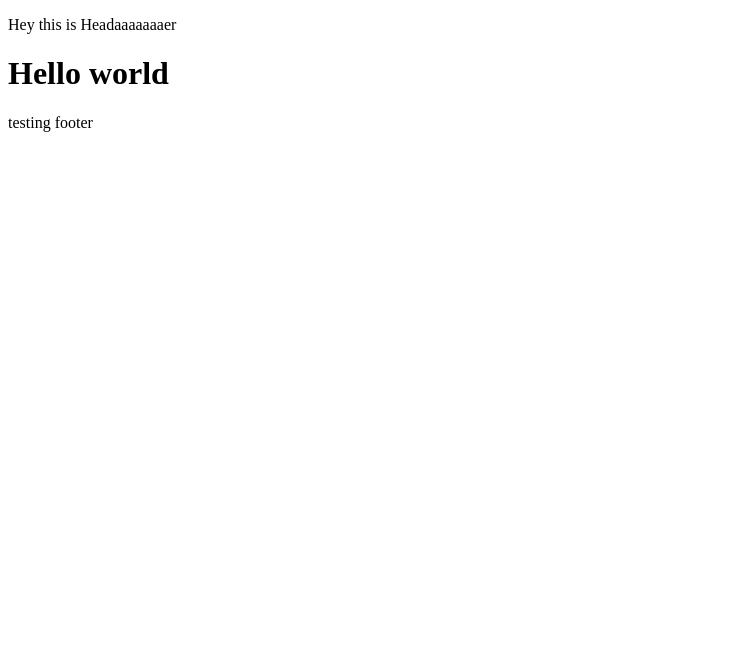
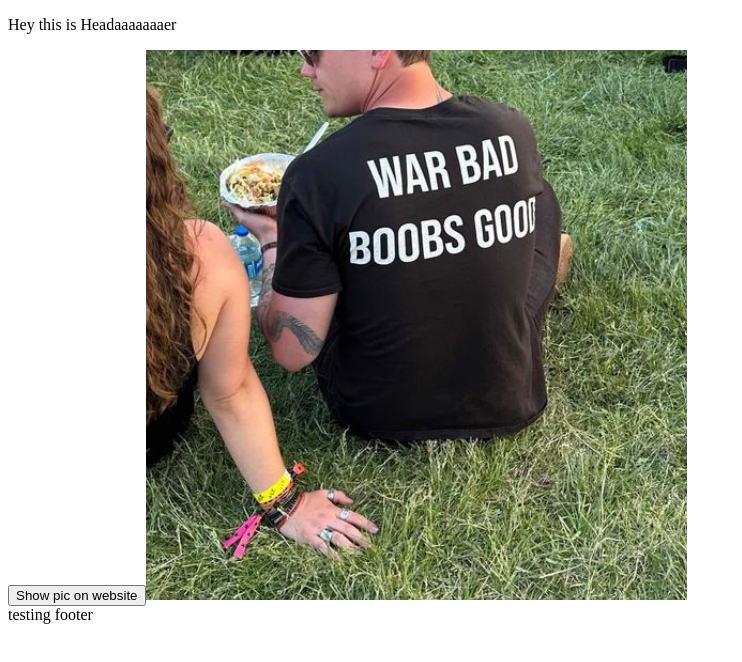
Before and after one commit to kuliashvili/NewNext, a Next.js app: page / in a window 1280 px wide. Shown: the top 662 px of the page, without its empty margins (0-742 px from the left). Built offline with nearby package versions, Linux system fonts and the light colour scheme.

Commit message:
testing state on clientside, show/hide pic

```diff
--- a/src/app/page.js
+++ b/src/app/page.js
@@ -1,5 +1,20 @@
-function Home(){
-    return <h1>Hello world</h1>
+"use client"; // This is a client component
+import { useState } from "react";
+
+function Home() {
+  const [show, setShow] = useState(true);
+
+  const manipulate = () => {
+    setShow(prevShow => !prevShow)
+
+  };
+
+  return (
+    <>
+      <button onClick={manipulate}>{show ? "Show pic on website" : "hide pic on website"}</button>
+      {show  && <img id="pic" alt="pic" src="/nowar.png"></img>}
+    </>
+  );
 }
 
-export default Home
+export default Home;
```
Also changed, not shown: public/nowar.png (added).
